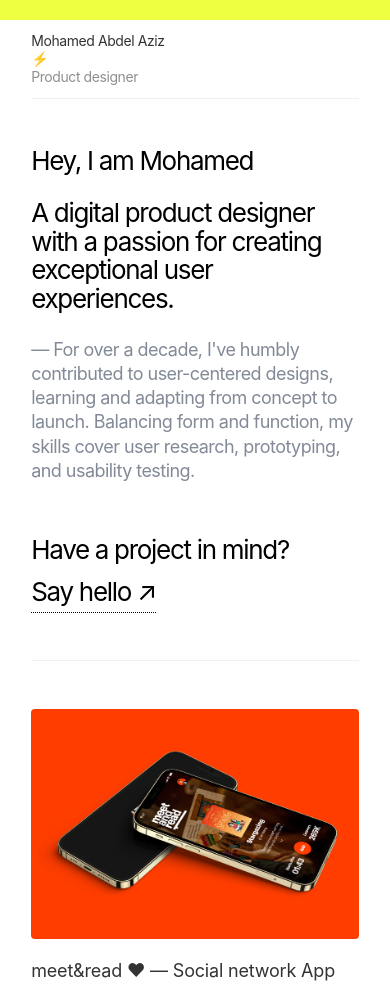
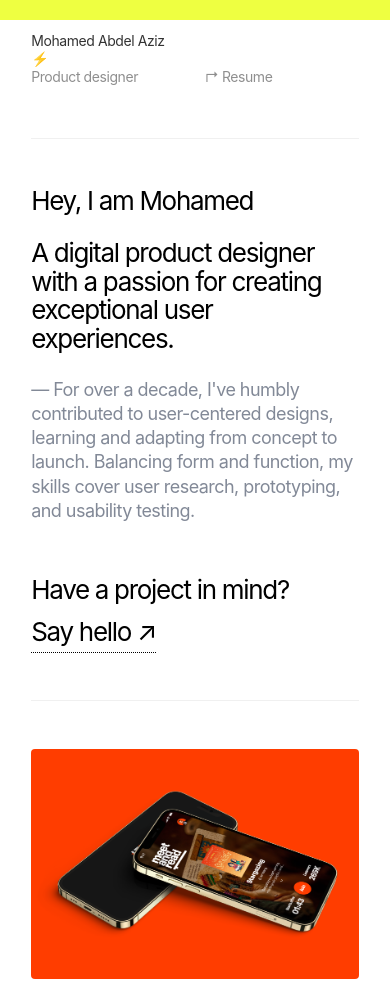
Before and after one commit to mohamed-abdelaziz/mabdelaziz, a plain HTML site: page index.html in a window 390 px wide. Shown: the top 986 px of the page. Drawn offline with Linux system fonts and the light colour scheme; a web font is replaced by a local one.

Commit message:
hide-mobile

```diff
--- a/index.html
+++ b/index.html
@@ -50,9 +50,9 @@
                </div>
             </div>
 
-            <a href="https://read.cv/mabdelaziz" class="link hide-mobile w-nav-brand">
+            <a href="https://read.cv/mabdelaziz" class="link  w-nav-brand">
                <div class="text-color-4">
-                  <div class=" extra-small">↱ Resume</div>
+                  <div class="heading extra-small">↱ Resume</div>
                </div>
             </a>
 
```
